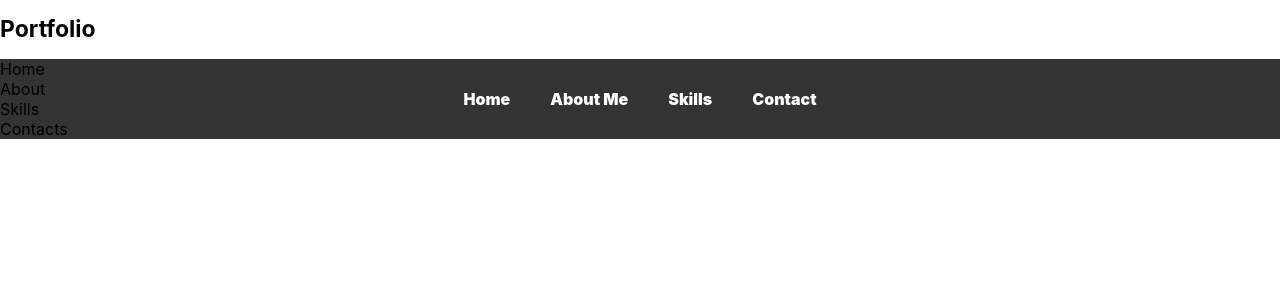
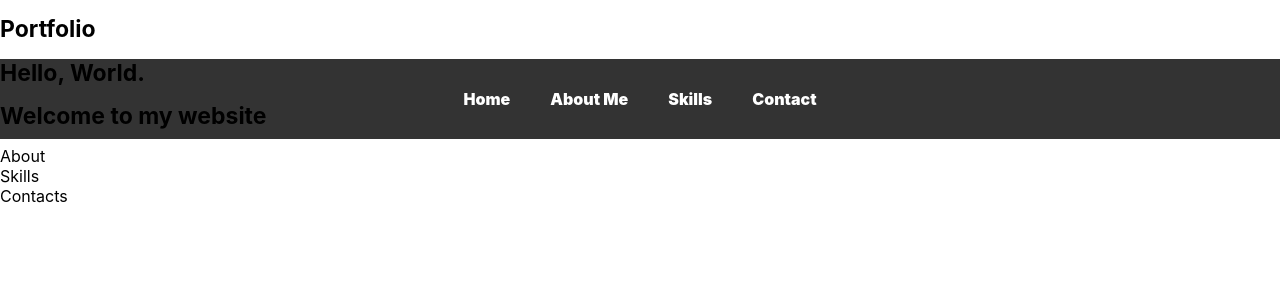
Before and after one commit to scarter31191/portfolio, a React (Create React App) app in the folder portfolio/: page / in a window 1280 px wide. Shown: the top 300 px of the page. Built offline with nearby package versions, Linux system fonts and the light colour scheme; a web font is replaced by a local one.

Commit message:
removed image

```diff
--- a/portfolio/src/components/Home/Home.js
+++ b/portfolio/src/components/Home/Home.js
@@ -1,7 +1,13 @@
+import classes from './Home.module.css'
+// import code from './../../img/background.jpg'
 const Home = () => {
     return (
-        <div>
-            Home
+        <div className={classes.Home}>
+            <div className={classes.Container}>
+                <h1 className={classes.Hello}>Hello, World.</h1>
+                <h1>Welcome to my website </h1>
+            </div>
+            {/* <img className={classes.Code}  src={code} alt="code"></img> */}
         </div>
       );
 }
```
Also changed, not shown: portfolio/src/components/Home/Home.module.css (+10 -0 lines).
